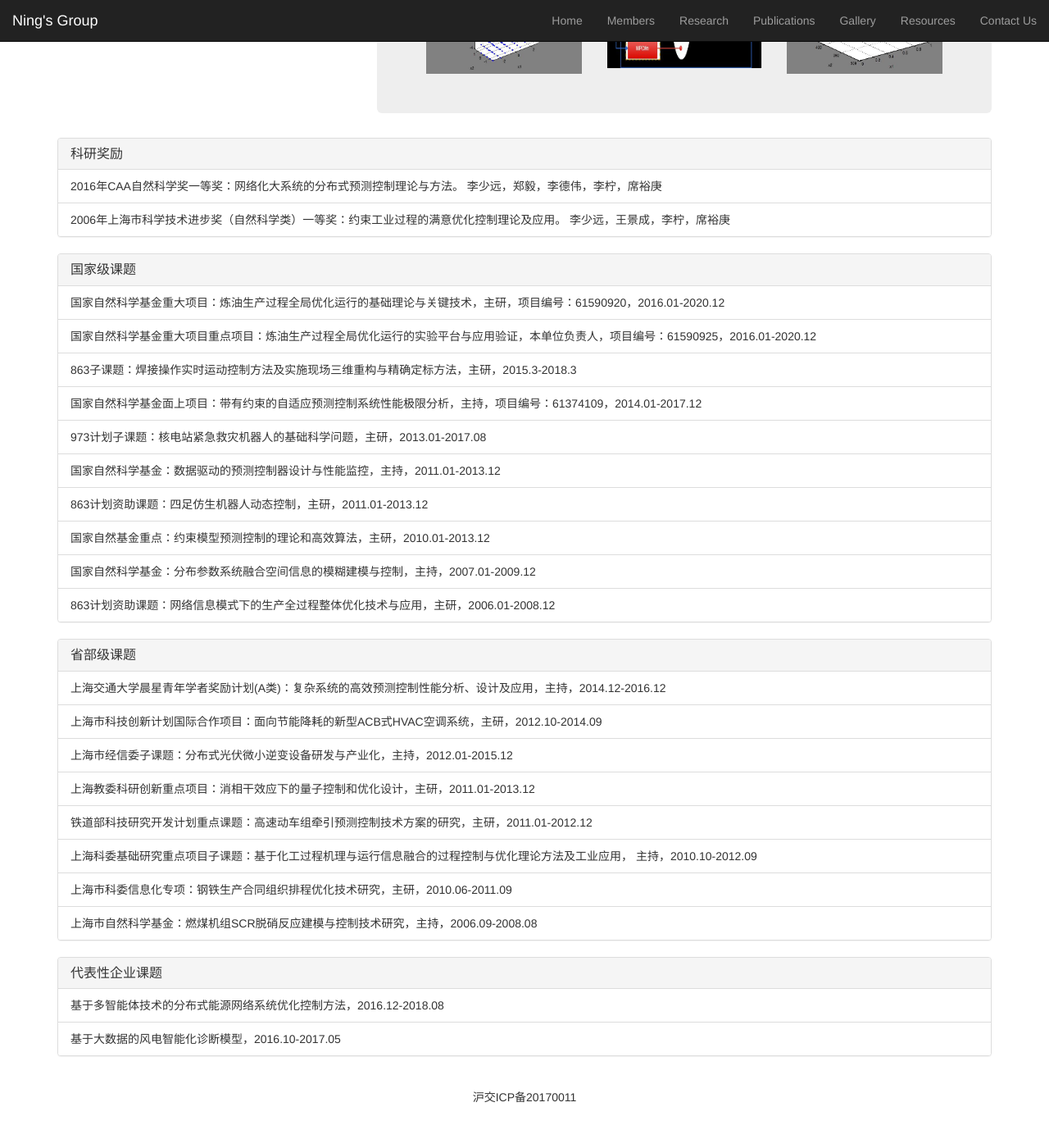
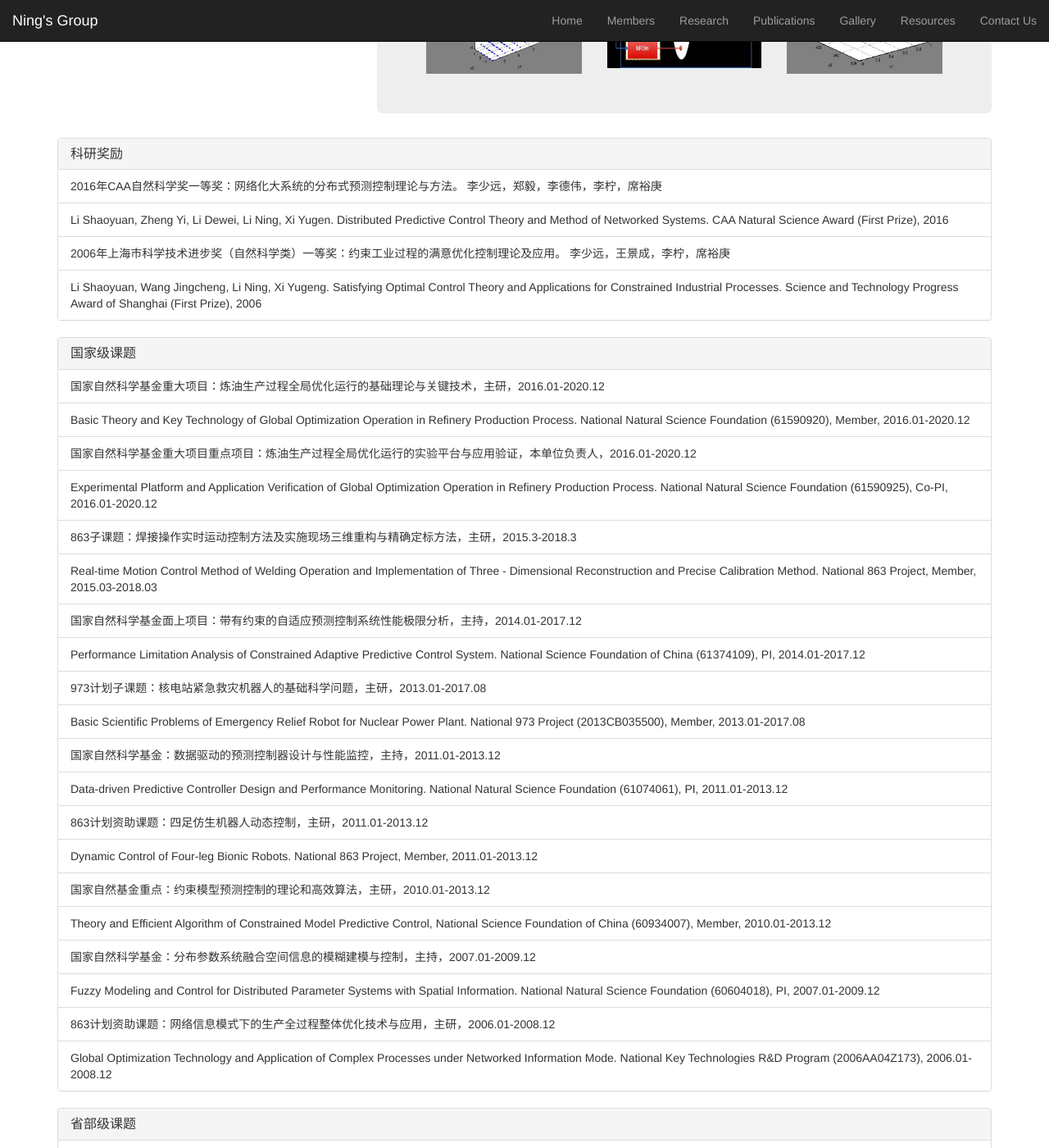
Before and after one commit to academic532/academic532.github.io, a Jekyll site: the page built from research/index.html, in a window 1280 px wide and 1400 px high, scrolled down 508 px. Shown: the whole window at 82% size. Built offline with Jekyll 4.4.1, drawn with Linux system fonts in a browser that asks for light colours; nearby versions of some CDN libraries; before the commit the page ends 1866 px from its top, so only the background shows below that; some of the changed text lies outside the part shown.

Commit message:
4.21改动

```diff
--- a/_data/homeSlider.json
+++ b/_data/homeSlider.json
@@ -6,7 +6,6 @@
       "slide6.jpg",
       "slide5.jpg",
       "slide1.jpg",
-      "slide3.jpg",
       "slide4.jpg"
     ]
   }
--- a/_data/news.json
+++ b/_data/news.json
@@ -2,11 +2,11 @@
   "usage": "index file of news",
   "entry": [
     {
-      "name": "Wang Zhanhao got the 2017 SJTU 'President Award' ",
+      "name": "Wang Zhanhao got the 2017 'SJTU President Award' ",
       "link": "http://automation.sjtu.edu.cn/Show.aspx?info_lb=610&info_id=2505&flag=101"
     },
     {
-      "name": "Our research, as a part, won the First Prize of 2016CAA Natural Science Award",
+      "name": "Our research, as a part, won the First Prize of 2016 CAA Natural Science Award",
       "link": "http://www.automation.sjtu.edu.cn/show.aspx?info_lb=610&flag=101&info_id=2455"
     },
     {
--- a/_data/projects.json
+++ b/_data/projects.json
@@ -5,42 +5,64 @@
       "category":"科研奖励",
       "items":[
         "2016年CAA自然科学奖一等奖：网络化大系统的分布式预测控制理论与方法。 李少远，郑毅，李德伟，李柠，席裕庚",
-        "2006年上海市科学技术进步奖（自然科学类）一等奖：约束工业过程的满意优化控制理论及应用。 李少远，王景成，李柠，席裕庚"
+        "Li Shaoyuan, Zheng Yi, Li Dewei, Li Ning, Xi Yugen. Distributed Predictive Control Theory and Method of Networked Systems. CAA Natural Science Award (First Prize), 2016",
+        "2006年上海市科学技术进步奖（自然科学类）一等奖：约束工业过程的满意优化控制理论及应用。 李少远，王景成，李柠，席裕庚",
+        "Li Shaoyuan, Wang Jingcheng, Li Ning, Xi Yugeng. Satisfying Optimal Control Theory and Applications for Constrained Industrial Processes. Science and Technology Progress Award of Shanghai (First Prize), 2006"
       ]
     },
     {
       "category": "国家级课题",
       "items": [
-        "国家自然科学基金重大项目：炼油生产过程全局优化运行的基础理论与关键技术，主研，项目编号：61590920，2016.01-2020.12",
-        "国家自然科学基金重大项目重点项目：炼油生产过程全局优化运行的实验平台与应用验证，本单位负责人，项目编号：61590925，2016.01-2020.12",
+        "国家自然科学基金重大项目：炼油生产过程全局优化运行的基础理论与关键技术，主研，2016.01-2020.12",
+        "Basic Theory and Key Technology of Global Optimization Operation in Refinery Production Process. National Natural Science Foundation (61590920), Member, 2016.01-2020.12",
+        "国家自然科学基金重大项目重点项目：炼油生产过程全局优化运行的实验平台与应用验证，本单位负责人，2016.01-2020.12",
+        "Experimental Platform and Application Verification of Global Optimization Operation in Refinery Production Process. National Natural Science Foundation (61590925), Co-PI, 2016.01-2020.12",
         "863子课题：焊接操作实时运动控制方法及实施现场三维重构与精确定标方法，主研，2015.3-2018.3",
-        "国家自然科学基金面上项目：带有约束的自适应预测控制系统性能极限分析，主持，项目编号：61374109，2014.01-2017.12",
+        "Real-time Motion Control Method of Welding Operation and Implementation of Three - Dimensional Reconstruction and Precise Calibration Method. National 863 Project, Member, 2015.03-2018.03",
+        "国家自然科学基金面上项目：带有约束的自适应预测控制系统性能极限分析，主持，2014.01-2017.12",
+        "Performance Limitation Analysis of Constrained Adaptive Predictive Control System. National Science Foundation of China (61374109), PI, 2014.01-2017.12",
         "973计划子课题：核电站紧急救灾机器人的基础科学问题，主研，2013.01-2017.08",
+        "Basic Scientific Problems of Emergency Relief Robot for Nuclear Power Plant. National 973 Project (2013CB035500), Member, 2013.01-2017.08",
         "国家自然科学基金：数据驱动的预测控制器设计与性能监控，主持，2011.01-2013.12",
+        "Data-driven Predictive Controller Design and Performance Monitoring. National Natural Science Foundation (61074061), PI, 2011.01-2013.12",
         "863计划资助课题：四足仿生机器人动态控制，主研，2011.01-2013.12",
+        "Dynamic Control of Four-leg Bionic Robots. National 863 Project, Member, 2011.01-2013.12",
         "国家自然基金重点：约束模型预测控制的理论和高效算法，主研，2010.01-2013.12",
+        "Theory and Efficient Algorithm of Constrained Model Predictive Control, National Science Foundation of China (60934007), Member, 2010.01-2013.12",
         "国家自然科学基金：分布参数系统融合空间信息的模糊建模与控制，主持，2007.01-2009.12",
-        "863计划资助课题：网络信息模式下的生产全过程整体优化技术与应用，主研，2006.01-2008.12"
+        "Fuzzy Modeling and Control for Distributed Parameter Systems with Spatial Information. National Natural Science Foundation (60604018), PI, 2007.01-2009.12",
+        "863计划资助课题：网络信息模式下的生产全过程整体优化技术与应用，主研，2006.01-2008.12",
+        "Global Optimization Technology and Application of Complex Processes under Networked Information Mode. National Key Technologies R&D Program (2006AA04Z173), 2006.01-2008.12"
       ]
     },
     {
       "category": "省部级课题",
       "items": [
          "上海交通大学晨星青年学者奖励计划(A类)：复杂系统的高效预测控制性能分析、设计及应用，主持，2014.12-2016.12",
+         "Performance Analysis, Design and Application of Efficient Predictive Control for Complex Systems. SJTU Morningstar Young Scholars Program (Class A), PI, 2014.12-2016.12",
          "上海市科技创新计划国际合作项目：面向节能降耗的新型ACB式HVAC空调系统，主研，2012.10-2014.09",
+         "Novel ACB-type HVAC Air Conditioning System for Energy Saving and Consumption Reduction. International Cooperation Project of Shanghai Science and Technology Innovation Program, Member, 2012.10-2014.09",
          "上海市经信委子课题：分布式光伏微小逆变设备研发与产业化，主持，2012.01-2015.12",
+         "Research and Development of Distributed Photovoltaic Mini Inverter Equipment. Project of Shanghai Economic and Information Commission, PI, 2012.01-2015.12",
          "上海教委科研创新重点项目：消相干效应下的量子控制和优化设计，主研，2011.01-2013.12",
+         "Quantum Control and Optimization Design under Decoherence Effect. Key Project of Scientific Research and Innovation of Shanghai Education Commission, Member, 2011.01-2013.12",
          "铁道部科技研究开发计划重点课题：高速动车组牵引预测控制技术方案的研究，主研，2011.01-2012.12",
+         "Research on Technical Scheme of Traction Predictive Control for High-speed EMU. Key Project of Technology Research and Development Program of Ministry of Railways, Member, 2011.01-2012.12",
          "上海科委基础研究重点项目子课题：基于化工过程机理与运行信息融合的过程控制与优化理论方法及工业应用， 主持，2010.10-2012.09",
+         "Chemical Process Mechanism and Operation Information Based Process Control, Optimization and Applications. Key Project of Shanghai Science and Technology Commission (10JC1403400), PI, 2010.10-2012.09",
          "上海市科委信息化专项：钢铁生产合同组织排程优化技术研究，主研，2010.06-2011.09",
-         "上海市自然科学基金：燃煤机组SCR脱硝反应建模与控制技术研究，主持，2006.09-2008.08"
+         "Research on Scheduling Optimization Technology of Steel Production Contract. Shanghai Science and Technology Commission information specialization, Member, 2010.06-2011.09",
+         "上海市自然科学基金：燃煤机组SCR脱硝反应建模与控制技术研究，主持，2006.09-2008.08",
+         "Modeling and Control of SCR De-NOx Systems, Shanghai Natural Science Foundation (06ZR14044), PI, 2006.09-2008.08"
       ]
     },
     {
       "category": "代表性企业课题",
       "items": [
         "基于多智能体技术的分布式能源网络系统优化控制方法，2016.12-2018.08",
-        "基于大数据的风电智能化诊断模型，2016.10-2017.05"
+        "Multi-Agent Technology Based Optimal Control of Distributed Energy Network Systems. 2016.12-2018.08",
+        "基于大数据的风电智能化诊断模型，2016.10-2017.05",
+        "Big Data Based Intelligent Diagnostic Model of Wind Power. 2016.10-2017.05"
       ]
     }
   ]
--- a/members/aboutProf.html
+++ b/members/aboutProf.html
@@ -6,7 +6,7 @@ title: About Professor
 <div class="container">
   <div class="row">
     <div class="col-md-12">
-      <h2>Brief Introduction of Li</h2>
+      <h2>Brief Introduction of Prof.Ning Li</h2>
       <p class="lead" style="text-align:justify">Ning Li is currently a Professor with the Department of Automation, Shanghai Jiao Tong University. She received the Ph.D. degree in Control Science and Engineering from Shanghai Jiao Tong University in 2002. From 2002 to 2005, she was an Associate Professor with the Department of Automation, East China University of Science and Technology. Then she joined Shanghai Jiao Tong University. She worked in Massachusetts Institute of Technology (MIT) during February to May in 2009 and National University of Singapore (NUS) during July to November in 2011 as a visiting scholar. Her research focuses on Complex System Modeling and Control, Artificial Intelligence and Big Data Analysis. She is the second author of the book Fuzzy Predictive Control and Applications of Complex Systems. She has published over 100 papers and 7 patents and Software Copyright Registration. She won one First Prize of Shanghai Science and Technology Progress Award and two First Prizes of Shanghai Teaching Award. She is a committee member of Shanghai Automation Society. </p>
     </div>
   </div>
```
Also changed, not shown: _data/publications.json (+11 -11 lines), index.html (+10 -10 lines).
